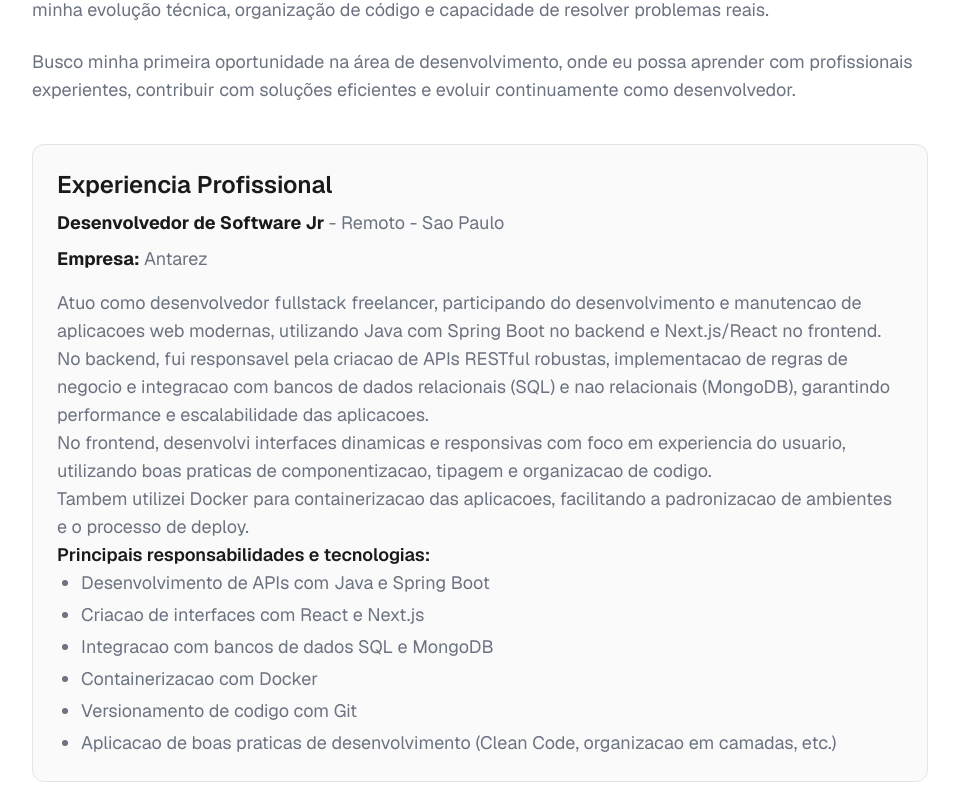
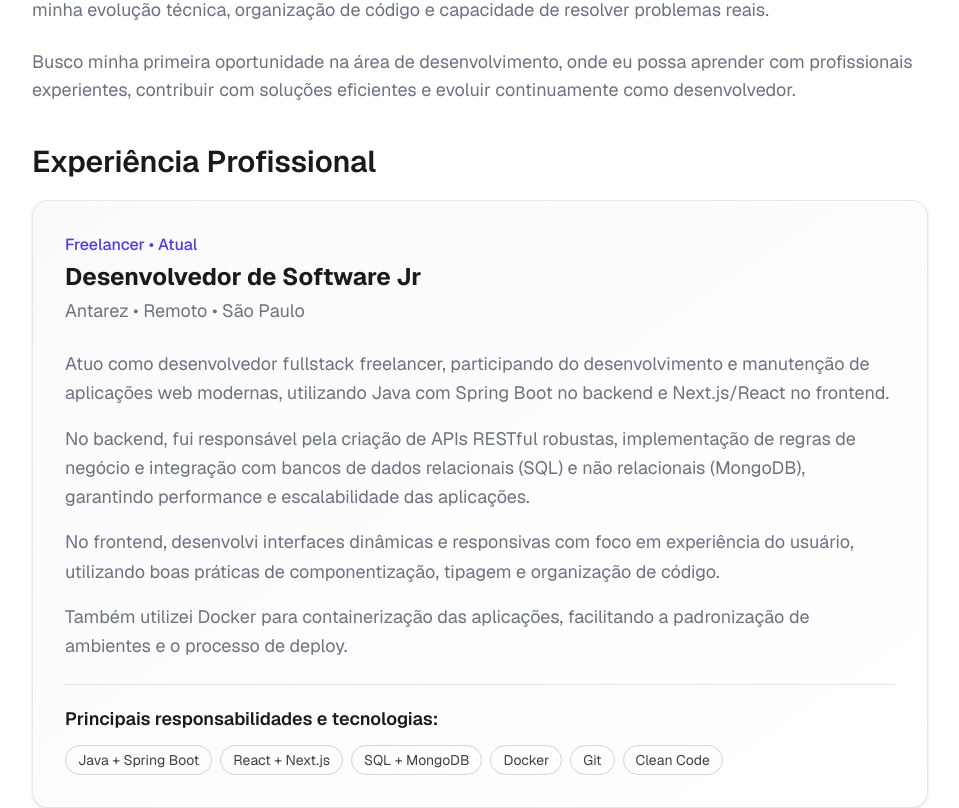
Before and after one commit to mthlima13/portfolio-curricular, a Next.js app: page / in a window 1280 px wide. Shown: the part 1252-2060 px from the top of the page, without its empty margins (160-1119 px from the left). Built offline with nearby package versions, Linux system fonts and the light colour scheme.

Commit message:
Alteração visual

```diff
--- a/app/components/About.tsx
+++ b/app/components/About.tsx
@@ -51,37 +51,55 @@ Mantenho um portfólio ativo no GitHub, onde desenvolvo soluções práticas que
           Busco minha primeira oportunidade na área de desenvolvimento, onde eu possa aprender com profissionais experientes, contribuir com soluções eficientes e evoluir continuamente como desenvolvedor.
           </p>
 
-          <div className="mt-10 rounded-xl border border-zinc-200 dark:border-zinc-700 p-6 bg-zinc-50 dark:bg-zinc-900/40">
-            <h3 className="text-2xl font-semibold text-foreground mb-2">
-              Experiencia Profissional
+          <div className="mt-10">
+            <h3 className="text-2xl md:text-3xl font-semibold text-foreground mb-5">
+              Experiência Profissional
             </h3>
-            <p className="text-base md:text-lg text-(--text-muted) mb-2">
-              <strong className="text-foreground">Desenvolvedor de Software Jr</strong> - Remoto - Sao Paulo
+
+            <article className="group relative overflow-hidden rounded-2xl border border-zinc-200/80 dark:border-zinc-700/80 bg-linear-to-br from-zinc-50 to-white dark:from-zinc-900/60 dark:to-zinc-900/30 p-6 md:p-8 shadow-sm transition-all duration-300 hover:shadow-lg hover:border-zinc-300 dark:hover:border-zinc-600">
+              <div className="pointer-events-none absolute inset-0 opacity-0 transition-opacity duration-300 group-hover:opacity-100 bg-[radial-gradient(circle_at_top_right,rgba(99,102,241,0.12),transparent_45%)]" />
+
+              <div className="relative flex flex-col gap-4 md:flex-row md:items-start md:justify-between mb-6">
+                <div>
+                  <p className="text-sm md:text-base font-medium text-indigo-600 dark:text-indigo-400 mb-1">
+                    Freelancer • Atual
                   </p>
-            <p className="text-base md:text-lg text-(--text-muted) mb-4">
-              <strong className="text-foreground">Empresa:</strong> Antarez
+                  <h4 className="text-xl md:text-2xl font-bold text-foreground">
+                    Desenvolvedor de Software Jr
+                  </h4>
+                  <p className="text-(--text-muted) mt-1">
+                    Antarez • Remoto • São Paulo
+                  </p>
+                </div>
+              </div>
+
+              <div className="relative space-y-4 text-base md:text-lg leading-relaxed text-(--text-muted)">
+                <p>
+                  Atuo como desenvolvedor fullstack freelancer, participando do desenvolvimento e manutenção de aplicações web modernas, utilizando Java com Spring Boot no backend e Next.js/React no frontend.
                 </p>
                 <p>
-              Atuo como desenvolvedor fullstack freelancer, participando do desenvolvimento e manutencao de aplicacoes web modernas, utilizando Java com Spring Boot no backend e Next.js/React no frontend.
+                  No backend, fui responsável pela criação de APIs RESTful robustas, implementação de regras de negócio e integração com bancos de dados relacionais (SQL) e não relacionais (MongoDB), garantindo performance e escalabilidade das aplicações.
                 </p>
                 <p>
-              No backend, fui responsavel pela criacao de APIs RESTful robustas, implementacao de regras de negocio e integracao com bancos de dados relacionais (SQL) e nao relacionais (MongoDB), garantindo performance e escalabilidade das aplicacoes.
+                  No frontend, desenvolvi interfaces dinâmicas e responsivas com foco em experiência do usuário, utilizando boas práticas de componentização, tipagem e organização de código.
                 </p>
                 <p>
-              No frontend, desenvolvi interfaces dinamicas e responsivas com foco em experiencia do usuario, utilizando boas praticas de componentizacao, tipagem e organizacao de codigo.
+                  Também utilizei Docker para containerização das aplicações, facilitando a padronização de ambientes e o processo de deploy.
                 </p>
-            <p>
-              Tambem utilizei Docker para containerizacao das aplicacoes, facilitando a padronizacao de ambientes e o processo de deploy.
-            </p>
-            <p className="font-semibold text-foreground">Principais responsabilidades e tecnologias:</p>
-            <ul className="list-disc pl-6 space-y-1">
-              <li>Desenvolvimento de APIs com Java e Spring Boot</li>
-              <li>Criacao de interfaces com React e Next.js</li>
-              <li>Integracao com bancos de dados SQL e MongoDB</li>
-              <li>Containerizacao com Docker</li>
-              <li>Versionamento de codigo com Git</li>
-              <li>Aplicacao de boas praticas de desenvolvimento (Clean Code, organizacao em camadas, etc.)</li>
+              </div>
+
+              <div className="relative mt-6 pt-5 border-t border-zinc-200 dark:border-zinc-700">
+                <p className="font-semibold text-foreground mb-3">Principais responsabilidades e tecnologias:</p>
+                <ul className="flex flex-wrap gap-2">
+                  <li className="rounded-full border border-zinc-300 dark:border-zinc-600 px-3 py-1 text-sm text-zinc-700 dark:text-zinc-200">Java + Spring Boot</li>
+                  <li className="rounded-full border border-zinc-300 dark:border-zinc-600 px-3 py-1 text-sm text-zinc-700 dark:text-zinc-200">React + Next.js</li>
+                  <li className="rounded-full border border-zinc-300 dark:border-zinc-600 px-3 py-1 text-sm text-zinc-700 dark:text-zinc-200">SQL + MongoDB</li>
+                  <li className="rounded-full border border-zinc-300 dark:border-zinc-600 px-3 py-1 text-sm text-zinc-700 dark:text-zinc-200">Docker</li>
+                  <li className="rounded-full border border-zinc-300 dark:border-zinc-600 px-3 py-1 text-sm text-zinc-700 dark:text-zinc-200">Git</li>
+                  <li className="rounded-full border border-zinc-300 dark:border-zinc-600 px-3 py-1 text-sm text-zinc-700 dark:text-zinc-200">Clean Code</li>
                 </ul>
+              </div>
+            </article>
           </div>
         </div>
       </div>
```
Lines whose indentation alone changed are shown as unchanged.
